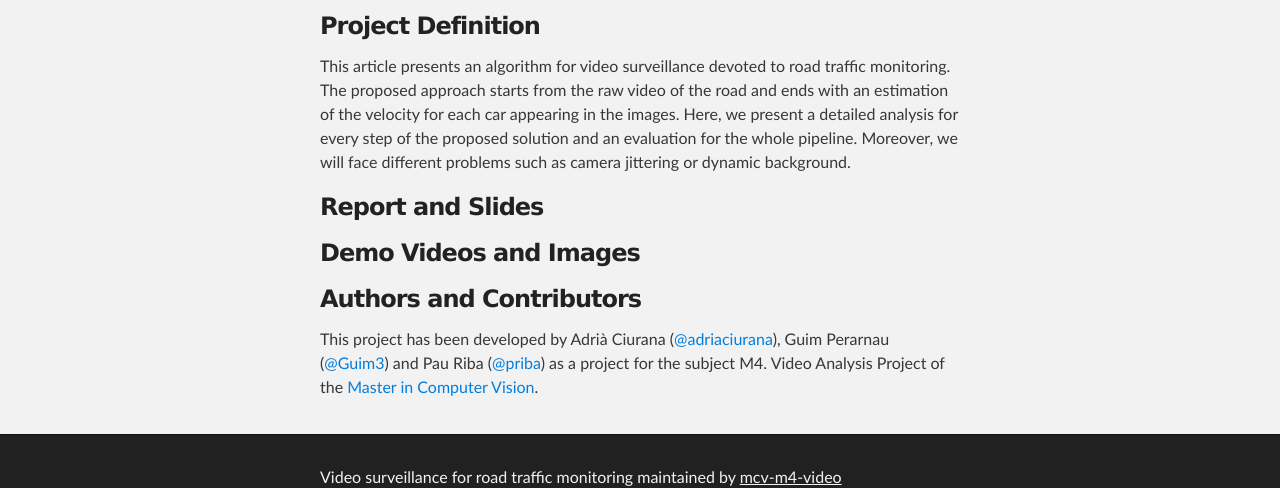
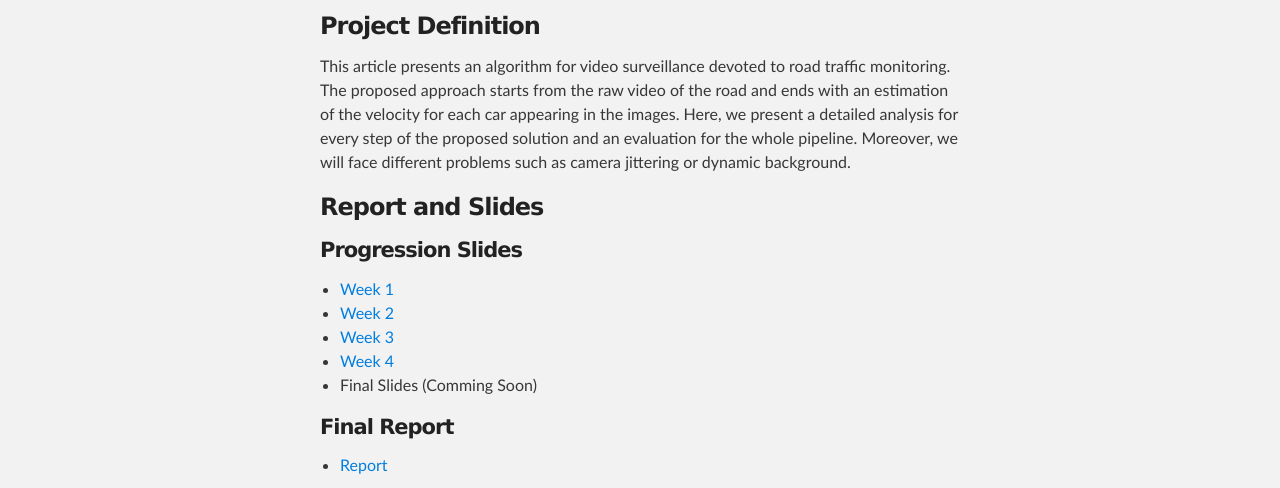
Before and after one commit to mcv-m6-video/mcv-m4-2016-Team4, a plain HTML site: page index.html in a window 1280 px wide. Shown: the part 315-803 px from the top of the page. Drawn offline with Linux system fonts and the light colour scheme.

Commit message:
Update index.html

```diff
--- a/index.html
+++ b/index.html
@@ -36,6 +36,20 @@
 <p>This article presents an algorithm for video surveillance devoted to road traffic monitoring. The proposed approach starts from the raw video of the road and ends with an estimation of the velocity for each car appearing in the images. Here, we present a detailed analysis for every step of the proposed solution and an evaluation for the whole pipeline. Moreover, we will face different problems such as camera jittering or dynamic background.</p>
         <h3>
 <a id="report-slides" class="anchor" href="#report-slides" aria-hidden="true"><span aria-hidden="true" class="octicon octicon-link"></span></a>Report and Slides</h3>
+        <h4>
+          <a id="slides" class="anchor" href="#slides" aria-hidden="true"><span aria-hidden="true" class="octicon octicon-link"></span></a>Progression Slides</h4>
+          <ul>
+            <li><a href="https://docs.google.com/presentation/d/1kQcpZd3iHW3Vky-9bjyD0cTU5b4XbXukuV70ItzsXKY/edit?usp=sharing">Week 1</a></li>
+            <li><a href="https://docs.google.com/presentation/d/1F1I7ZXup4rsJOx42cwaZEd4Owhz40ohlEKJyDem3RVA/edit?usp=sharing">Week 2</a></li>
+            <li><a href="https://docs.google.com/presentation/d/1wEbHLOg5tyroRxrgS4LyDSKd72dZ_bFRzg-PQ_iF7K4/edit?usp=sharing">Week 3</a></li>
+            <li><a href="https://docs.google.com/presentation/d/1QW44tXIgsPv4ygcBw-oMqBFAGH1yj-qo2D0ZiWmp5lk/edit?usp=sharing">Week 4</a></li>
+            <li>Final Slides (Comming Soon)</li>
+          </ul>
+        <h4>
+          <a id="slides" class="anchor" href="#slides" aria-hidden="true"><span aria-hidden="true" class="octicon octicon-link"></span></a>Final Report</h4>
+          <ul>
+            <li><a href="https://github.com/mcv-m4-video/Team4/blob/master/paper.pdf">Report</a></li>
+          </ul>
         <h3>
 <a id="demo-videos" class="anchor" href="#demo-videos" aria-hidden="true"><span aria-hidden="true" class="octicon octicon-link"></span></a>Demo Videos and Images</h3>
         <h3>
```
